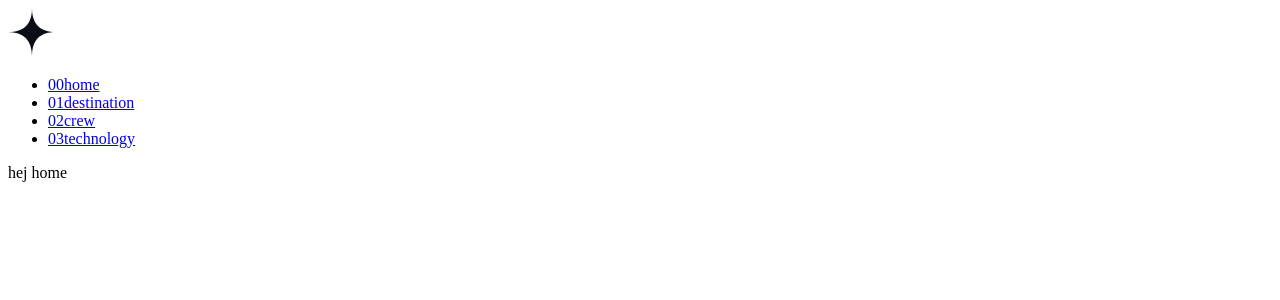
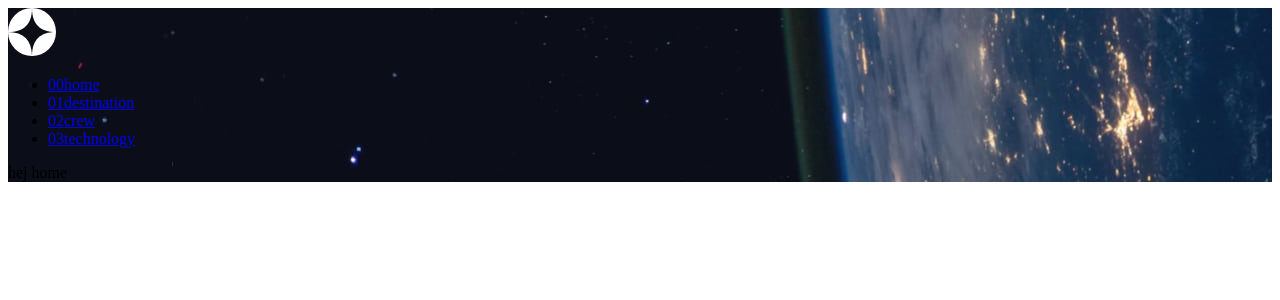
Before and after one commit to KamilKonopski/space-tourism-website-main, a React (Create React App) app: page / in a window 1280 px wide. Shown: the top 300 px of the page. Built offline with nearby package versions, Linux system fonts and the light colour scheme.

Commit message:
add styled components

```diff
--- a/src/App.js
+++ b/src/App.js
@@ -7,9 +7,13 @@ import Destination from './pages/Destination/Destination'
 import Crew from './pages/Crew/Crew'
 import Technology from './pages/Technology/Technology'
 
+import { Wrapper } from './App.styled'
+
 const App = () => {
+  const location = window.location.pathname;
+  console.log(location);
   return (
-    <div>
+    <Wrapper>
       <Router>
         <Header />
         <Routes>
@@ -19,7 +23,7 @@ const App = () => {
           <Route path="/technology" element={<Technology />} />
          </Routes>
       </Router>
-    </div>
+    </Wrapper>
   );
 }
 
--- /dev/null
+++ b/src/App.styled.js
@@ -0,0 +1,7 @@
+import homeBg from './assets/home/background-home-desktop.jpg';
+
+import styled from "styled-components";
+
+export const Wrapper = styled.div`
+    background-image: url(${homeBg});
+`;
--- a/src/components/Header/Header.jsx
+++ b/src/components/Header/Header.jsx
@@ -1,5 +1,3 @@
-
-
 import Menu from '../Menu/Menu'
 
 import logoImage from '../../assets/shared/logo.svg';
--- a/src/components/Menu/Menu.jsx
+++ b/src/components/Menu/Menu.jsx
@@ -4,19 +4,19 @@ const Menu = () => {
     const links = [
         {
             name: 'home',
-            path: '/',
+            path: '',
         },
         {
             name: 'destination',
-            path: '/destination',
+            path: 'destination',
         },
         {
             name: 'crew',
-            path: '/crew',
+            path: 'crew',
         },
         {
             name: 'technology',
-            path: '/technology',
+            path: 'technology',
         },
     ]
 
@@ -24,7 +24,7 @@ const Menu = () => {
         <ul>
             {links.map((link, index) => (
                 <li key={index}>
-                    <Link to={`${link.path}`}><span>0{index}</span>{link.name}</Link>
+                    <Link to={`/${link.path}`}><span>0{index}</span>{link.name}</Link>
                 </li>
             ))}
         </ul>
--- a/src/pages/Home/Home.jsx
+++ b/src/pages/Home/Home.jsx
@@ -1,6 +1,6 @@
 const Home = () => {
     return (
-        <div>
+        <div className="home-bg">
             hej home
         </div>
     );
```
Also changed, not shown: src/pages/Home/Home.styled.js (added).
